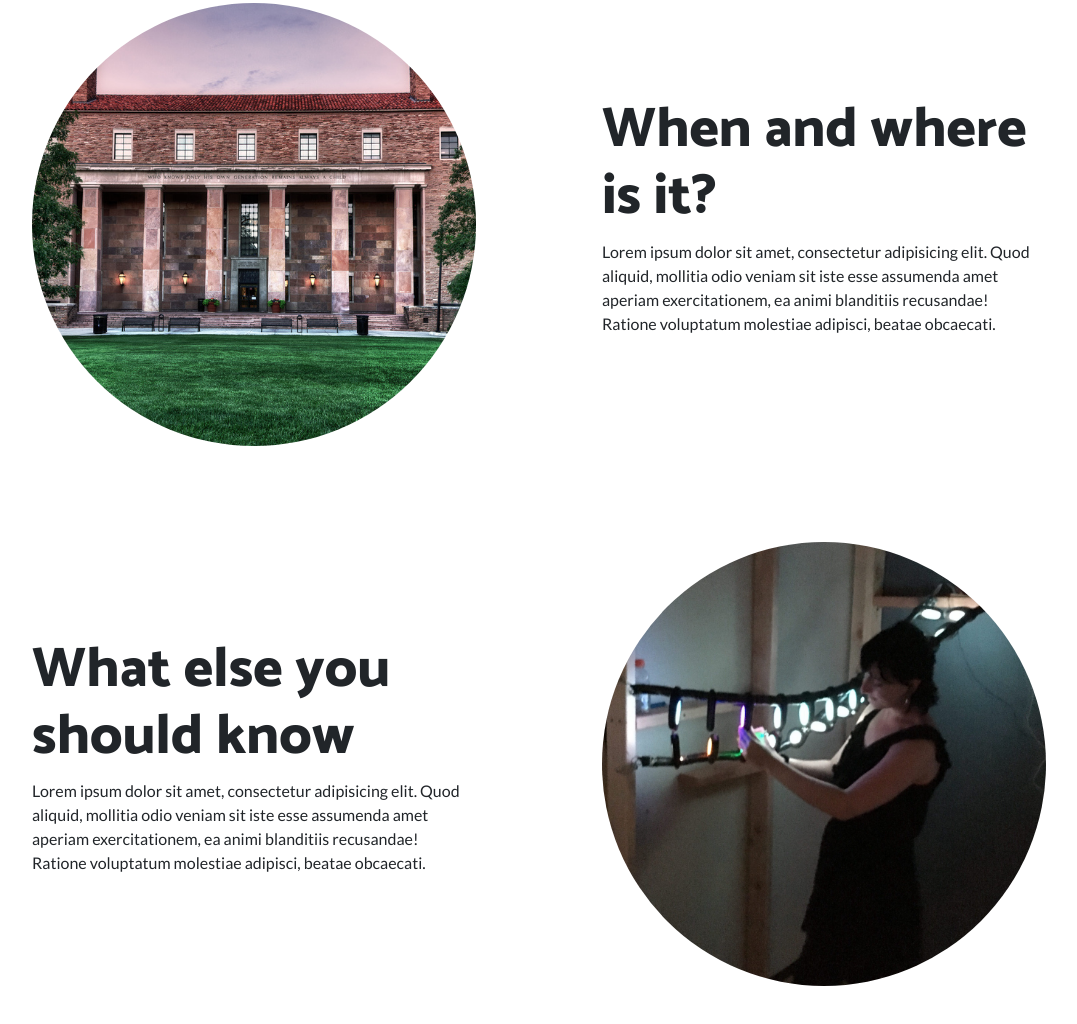
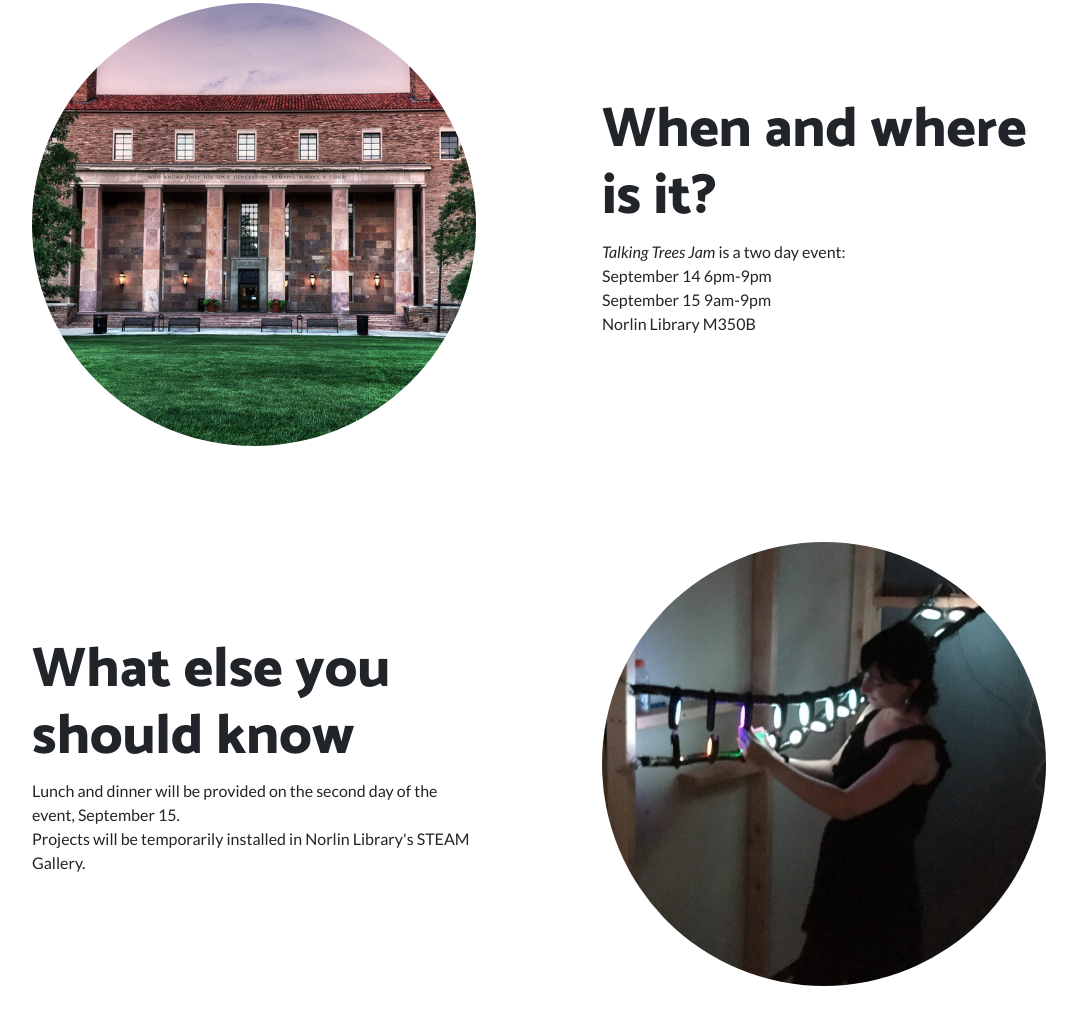
Before and after one commit to TalkingTreesJam/home, a website: page index.html in a window 1280 px wide. Shown: the part 2274-3298 px from the top of the page, without its empty margins (101-1178 px from the left). Drawn offline with Linux system fonts and the light colour scheme.

Commit message:
updated text

```diff
--- a/index.html
+++ b/index.html
@@ -65,7 +65,7 @@
           <div class="col-lg-6 order-lg-1">
             <div class="p-5">
               <h2 class="display-4">What is the <i>Talking Trees Jam</i>?</h2>
-              <p>Lorem ipsum dolor sit amet, consectetur adipisicing elit. Quod aliquid, mollitia odio veniam sit iste esse assumenda amet aperiam exercitationem, ea animi blanditiis recusandae! Ratione voluptatum molestiae adipisci, beatae obcaecati.</p>
+              <p><i>Talking Trees Jam</i> is a weekend workshop where participants will collaborate on interactive art installations that embody Colorado environmental data.</p>
             </div>
           </div>
         </div>
@@ -83,7 +83,7 @@
           <div class="col-lg-6">
             <div class="p-5">
               <h2 class="display-4">What you'll be able to create</h2>
-              <p>Lorem ipsum dolor sit amet, consectetur adipisicing elit. Quod aliquid, mollitia odio veniam sit iste esse assumenda amet aperiam exercitationem, ea animi blanditiis recusandae! Ratione voluptatum molestiae adipisci, beatae obcaecati.</p>
+              <p>We will provide art and craft materials along with electronics and other technologies.</p>
             </div>
           </div>
         </div>
@@ -119,7 +119,10 @@
             <div class="col-lg-6">
               <div class="p-5">
                 <h2 class="display-4">When and where is it?</h2>
-                <p>Lorem ipsum dolor sit amet, consectetur adipisicing elit. Quod aliquid, mollitia odio veniam sit iste esse assumenda amet aperiam exercitationem, ea animi blanditiis recusandae! Ratione voluptatum molestiae adipisci, beatae obcaecati.</p>
+                <p><i>Talking Trees Jam</i> is a two day event:<br>
+                September 14 6pm-9pm<br>
+                September 15 9am-9pm<br>
+                Norlin Library M350B<br></p>
               </div>
             </div>
           </div>
@@ -137,7 +140,8 @@
               <div class="col-lg-6 order-lg-1">
                 <div class="p-5">
                   <h2 class="display-4">What else you should know</h2>
-                  <p>Lorem ipsum dolor sit amet, consectetur adipisicing elit. Quod aliquid, mollitia odio veniam sit iste esse assumenda amet aperiam exercitationem, ea animi blanditiis recusandae! Ratione voluptatum molestiae adipisci, beatae obcaecati.</p>
+                  <p>Lunch and dinner will be provided on the second day of the event, September 15.<br>
+                  Projects will be temporarily installed in Norlin Library's STEAM Gallery.</p>
                 </div>
               </div>
             </div>
```
